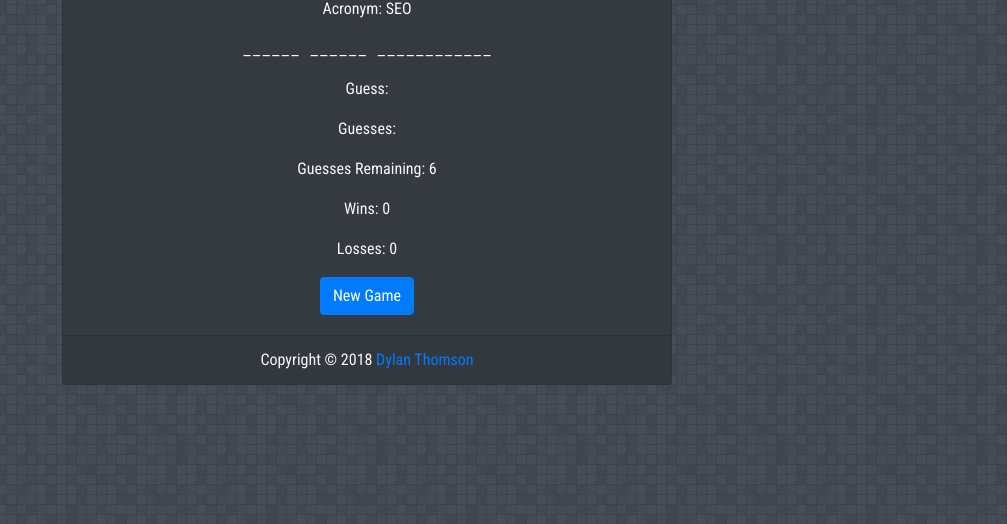
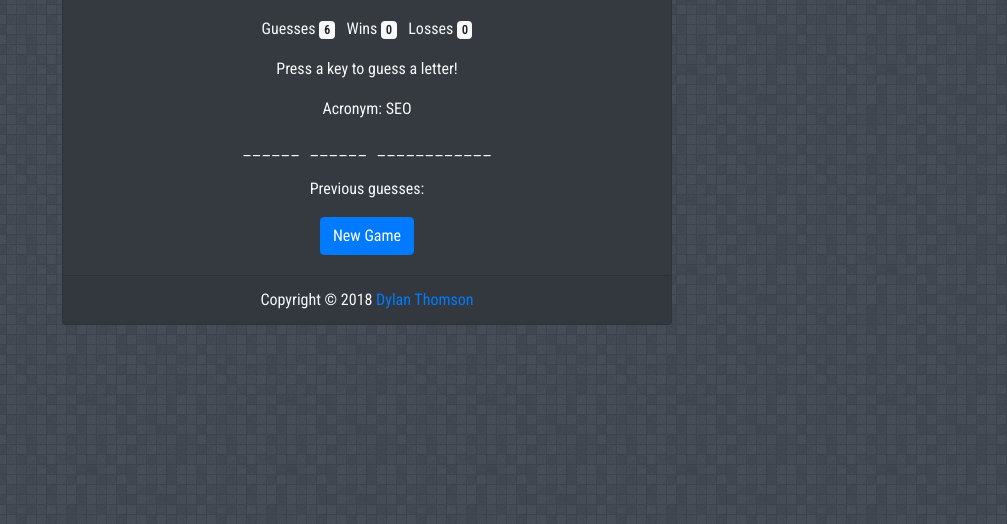
Before and after one commit to Dylan-Thomson/Word-Guess-Game, a plain HTML site: page index.html in a window 1280 px wide. Shown: the part 276-800 px from the top of the page, without its empty margins (273-1280 px from the left). Drawn offline with nearby package versions, Linux system fonts and the light colour scheme.

Commit message:
More fonts and styling

```diff
--- a/assets/css/styles.css
+++ b/assets/css/styles.css
@@ -4,15 +4,11 @@ html, body {
 
 body {
     background: url("../images/random_grey_variations.png");
+    font-family: 'Roboto Condensed', sans-serif;
 }
 
 h1 {
     font-family: 'Roboto', sans-serif;
-}
-
-p, button {
-    font-family: 'Roboto Condensed', sans-serif;
-
 }
 
 #wordDisplay {
--- a/assets/javascript/script.js
+++ b/assets/javascript/script.js
@@ -43,7 +43,7 @@ wordGame.displayState = function() {
     document.getElementById("hint").textContent = wordGame.hint;
     document.getElementById("guesses").textContent = wordGame.guesses.join(", ").toUpperCase();
     document.getElementById("guessesRemaining").textContent = wordGame.guessesRemaining;
-    document.getElementById("guess").textContent = wordGame.currentGuess;
+    // document.getElementById("guess").textContent = wordGame.currentGuess;
     document.getElementById("gameStatus").textContent = wordGame.gameState;
     document.getElementById("wins").textContent = wordGame.wins;
     document.getElementById("losses").textContent = wordGame.losses;
--- a/assets/javascript/wordGame.js
+++ b/assets/javascript/wordGame.js
@@ -7,7 +7,6 @@ var wordGame = {
     currentWord : "",
     hint : "",
     partialWord : "",
-    currentGuess : "",
     gameState : "",
     wins : 0,
     losses: 0,
@@ -48,7 +47,6 @@ var wordGame = {
     newGame : function() {
         this.pickWord();
         this.gameRunning = true;
-        this.currentGuess = "";
         this.guesses = [];
         this.guessesRemaining = 6;
         this.gameState = "Press a key to guess a letter!";
@@ -79,7 +77,6 @@ var wordGame = {
 
     // Add current letter to guesses
     updateGuesses : function(letter) {
-        this.currentGuess = letter;
         this.guesses.push(letter);
     },
 
--- a/index.html
+++ b/index.html
@@ -19,14 +19,40 @@
                     <div class="card bg-dark text-light p-0">
                         <h1 class="card-header">Web Dev Acronyms</h1>
                         <div class="card-body">
+                            <!-- <div class="row d-flex space-around">
+                                <div class="col-md-6">
+                                    Guesses Remaining <span id="guessesRemaining" class="badge badge-light"></span>
+
+                                </div>
+                                <div class="col-md-3">
+                                    Wins <span id="wins" class="badge badge-light"></span>
+
+                                </div>
+                                <div class="col-md-3">
+                                    Losses <span id="losses" class="badge badge-light"></span>
+
+                                </div>
+                            </div> -->
+                            <ul class="list-inline">
+                                <li class="list-inline-item">
+                                    Guesses <span id="guessesRemaining" class="badge badge-light"></span>
+
+                                </li>
+                                <li class="list-inline-item">
+                                    Wins <span id="wins" class="badge badge-light"></span>
+
+                                </li>
+                                <li class="list-inline-item">
+                                    Losses <span id="losses" class="badge badge-light"></span>
+
+                                </li>
+                            </ul>
                             <p id="gameStatus"></p>
                             <p>Acronym: <span id="hint"></span></p>
                             <p id="wordDisplay"></p>
-                            <p>Guess: <span id="guess"></span></p>
-                            <p>Guesses: <span id="guesses"></span></p>
-                            <p>Guesses Remaining: <span id="guessesRemaining"></span></p>
-                            <p>Wins: <span id="wins"></span></p>
-                            <p>Losses: <span id="losses"></span></p>
+                            <p>
+                            </p>
+                            <p>Previous guesses: <span id="guesses"></span></p>
                             <button class="btn btn-primary inline" id="btn-new-game">New Game</button>
                         </div>
                         <div class="card-footer">
```
